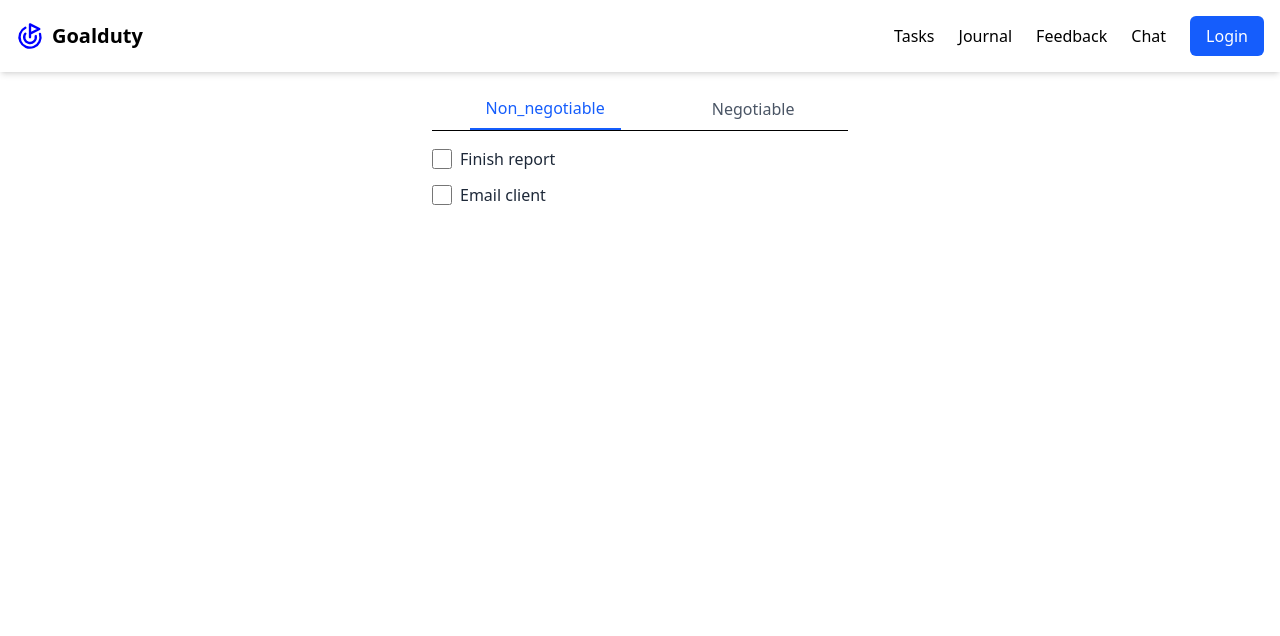
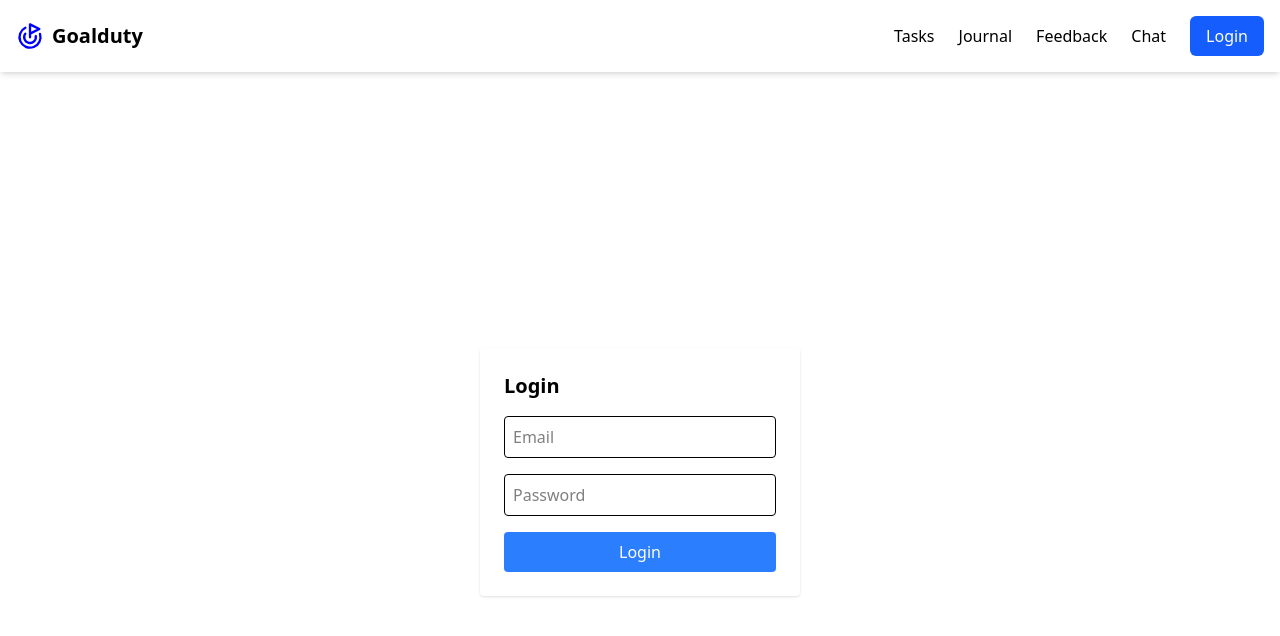
Before and after one commit to HappyDevs1/goalduty, a Next.js app in the folder frontend/: page / in a window 1280 px wide. Shown: the top 636 px of the page. Built offline with nearby package versions, Linux system fonts and the light colour scheme.

Commit message:
feat: :sparkles: implementing a login page with handle login function to interact with the service handling the backend

```diff
--- a/frontend/src/app/page.tsx
+++ b/frontend/src/app/page.tsx
@@ -1,9 +1,60 @@
-import Tasks from "./tasks/page";
+"use client";
 
-export default function Home() {
+import { useState } from "react";
+import { useRouter } from "next/navigation";
+import { loginUser } from "./services/user";
+
+export default function LoginPage() {
+  const [email, setEmail] = useState("");
+  const [password, setPassword] = useState("");
+  const [error, setError] = useState("");
+  const router = useRouter();
+
+  const handleLogin = async () => {
+    setError("");
+
+    const res = await loginUser({ email, password });
+
+    if (!res) {
+      setError("Login failed");
+      return;
+    }
+
+    const user: any = res.data;
+
+    // Store in localStorage with expiry
+    const expiresAt = new Date().getTime() + 30 * 60 * 1000; // 30 minutes
+    localStorage.setItem("user", user);
+    localStorage.setItem("expiresAt", expiresAt.toString());
+
+    router.push("/tasks");
+  };
+
   return (
-    <div>
-      <Tasks />
+    <div className="h-screen flex flex-col justify-center items-center">
+      <div className="w-80 bg-white p-6 rounded shadow space-y-4">
+        <h2 className="text-xl font-bold">Login</h2>
+        <input
+          className="w-full border p-2 rounded"
+          placeholder="Email"
+          value={email}
+          onChange={(e) => setEmail(e.target.value)}
+        />
+        <input
+          type="password"
+          className="w-full border p-2 rounded"
+          placeholder="Password"
+          value={password}
+          onChange={(e) => setPassword(e.target.value)}
+        />
+        {error && <p className="text-red-500 text-sm">{error}</p>}
+        <button
+          className="w-full bg-blue-500 text-white py-2 rounded"
+          onClick={handleLogin}
+        >
+          Login
+        </button>
+      </div>
     </div>
   );
 }
```
